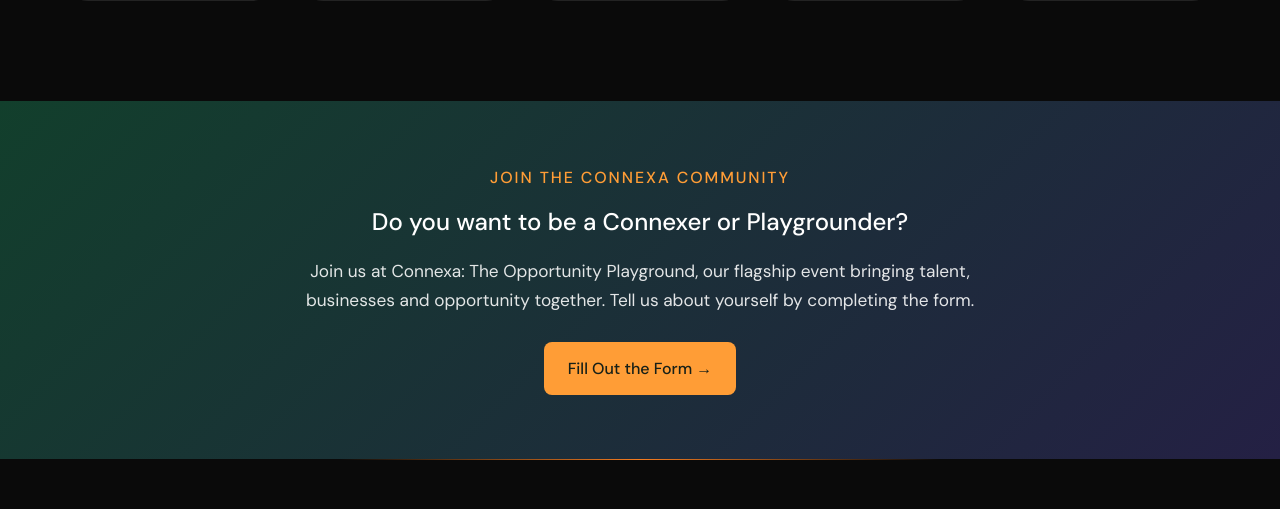
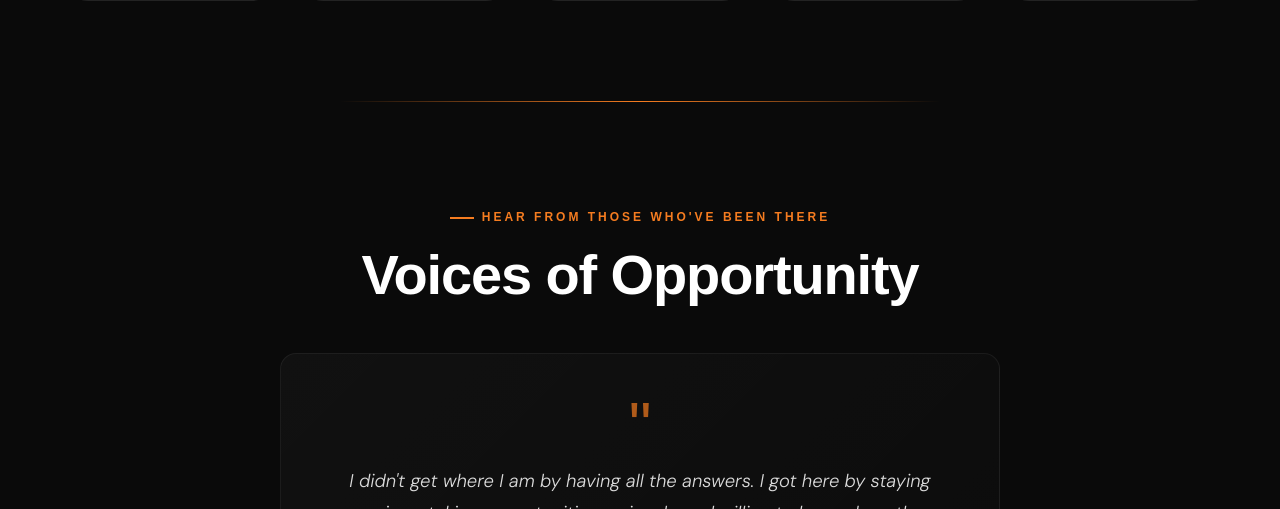
Before and after one commit to Zidepeoplenewaccount/connexa, a React (Vite) app: page / in a window 1280 px wide. Shown: the part 7532-8041 px from the top of the page. Built offline with nearby package versions, Linux system fonts and the light colour scheme; no server answers.

Commit message:
Remove Connexa community signup section from homepage

```diff
--- a/src/App.jsx
+++ b/src/App.jsx
@@ -61,18 +61,6 @@ function HomePage() {
         <Speakers />
         <Playgrounders />
 
-        <section className="section reveal" id="join-connexers" style={{ padding: '64px 0', background: 'linear-gradient(135deg, #123f2c 0%, #242044 100%)', color: '#fff' }}>
-          <div className="container" style={{ textAlign: 'center', maxWidth: '860px' }}>
-            <p style={{ color: '#ff9d36', fontWeight: 800, letterSpacing: '0.12em', textTransform: 'uppercase', marginBottom: '12px' }}>Join the Connexa Community</p>
-            <h2 style={{ color: '#fff', marginBottom: '16px' }}>Do you want to be a Connexer or Playgrounder?</h2>
-            <p style={{ color: 'rgba(255,255,255,0.88)', fontSize: '1.08rem', lineHeight: 1.7, margin: '0 auto 26px', maxWidth: '720px' }}>
-              Join us at Connexa: The Opportunity Playground, our flagship event bringing talent, businesses and opportunity together. Tell us about yourself by completing the form.
-            </p>
-            <a href="https://forms.gle/s7wtJdWTa2bWQsZJ7" target="_blank" rel="noreferrer" className="affiliate-spotlight-btn" style={{ display: 'inline-flex', alignItems: 'center', justifyContent: 'center', background: '#ff9d36', color: '#172018', fontWeight: 800, padding: '14px 24px', borderRadius: '8px', textDecoration: 'none' }}>
-              Fill Out the Form →
-            </a>
-          </div>
-        </section>
         <VoicesOfOpportunity />
         <Tickets />
 
```
